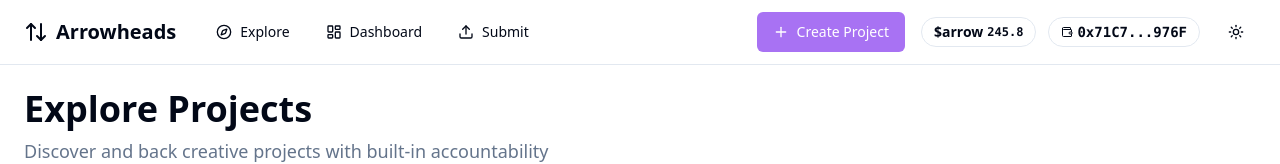
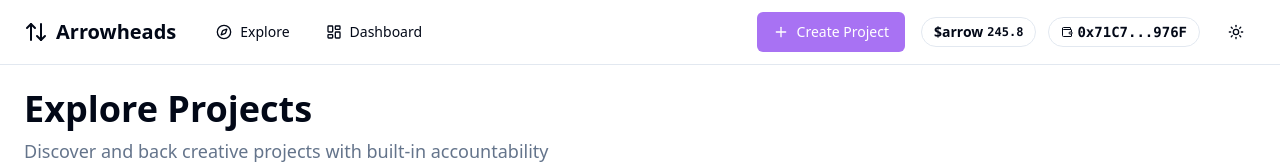
Before and after one commit to Variable-Art/arrowheads-timer, a React (Vite) app: page / in a window 1280 px wide. Shown: the top 164 px of the page. Built offline with nearby package versions, Linux system fonts and the light colour scheme.

Commit message:
Remove "Submit" button from Header
The "Create Project" button now handles the same functionality.

```diff
--- a/src/components/Header.tsx
+++ b/src/components/Header.tsx
@@ -2,7 +2,7 @@
 import React from 'react';
 import { Button } from '@/components/ui/button';
 import { Badge } from '@/components/ui/badge';
-import { Wallet, Plus, ArrowUpDown, Compass, LayoutDashboard, Upload } from 'lucide-react';
+import { Wallet, Plus, ArrowUpDown, Compass, LayoutDashboard } from 'lucide-react';
 import { ThemeToggle } from './ThemeToggle';
 
 interface HeaderProps {
@@ -34,10 +34,6 @@ const Header = ({ walletAddress, arrowBalance, onCreateProject }: HeaderProps) =
               <LayoutDashboard className="h-4 w-4" />
               Dashboard
             </Button>
-            <Button variant="ghost" className="gap-2">
-              <Upload className="h-4 w-4" />
-              Submit
-            </Button>
           </nav>
         </div>
 
```
